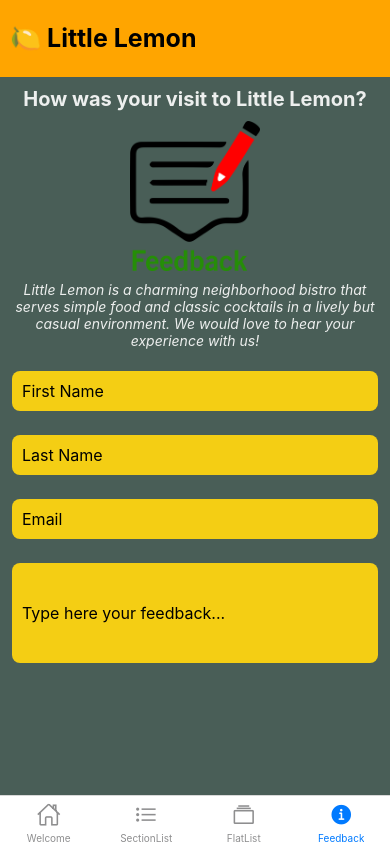
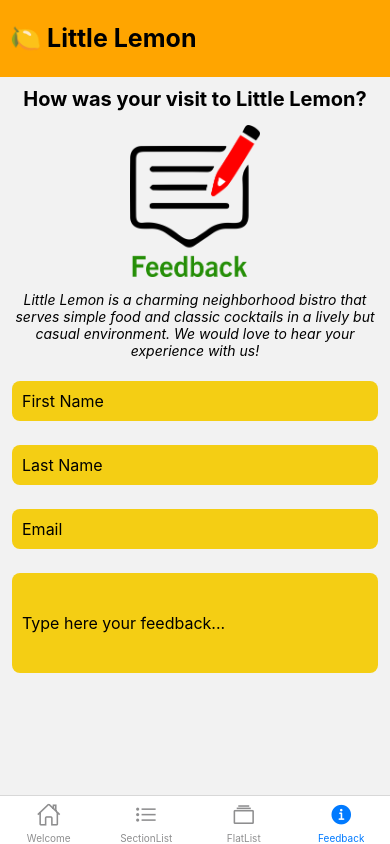
Before and after one commit to vladimirkratinov/LittleLemonApp-ReactNative, a React Native app: screen /Feedback in a window 390 px wide. Built offline with nearby package versions, Linux system fonts and the light colour scheme.

Commit message:
fixing Keyboard bug (return to previous state, stable)

```diff
--- a/App.js
+++ b/App.js
@@ -1,5 +1,6 @@
 import React from "react";
 import { SafeAreaView } from "react-native";
+import { SafeAreaProvider } from "react-native-safe-area-context";
 import { NavigationContainer } from "@react-navigation/native";
 import { createBottomTabNavigator } from "@react-navigation/bottom-tabs";
 import Ionicons from "react-native-vector-icons/Ionicons";
@@ -16,26 +17,27 @@
 const App = () => {
   return (
     <SafeAreaView style={stylesMenu.container}>
+      <LittleLemonHeader />
       <NavigationContainer>
-        <LittleLemonHeader />
         <Tab.Navigator
-          screenOptions={({ route }) => ({
-            tabBarIcon: ({ focused, color, size }) => {
-              let iconName;
-
-              if (route.name === "Welcome") {
-                iconName = focused ? "ios-home" : "ios-home-outline";
-              } else if (route.name === "SectionList") {
-                iconName = focused ? "ios-list" : "ios-list-outline";
-              } else if (route.name === "FlatList") {
-                iconName = focused ? "ios-albums" : "ios-albums-outline";
-              } else if (route.name === "Feedback") {
-                iconName = focused ? "information-circle" : "information-circle-outline";
-              }
-
-              return <Ionicons name={iconName} size={size} color={color} />;
-            },
-          })}
+          screenOptions={({ route }) => {
+            const iconMapping = {
+              Welcome: "ios-home",
+              SectionList: "ios-list",
+              FlatList: "ios-albums",
+              Feedback: "information-circle",
+            };
+            const iconName = iconMapping[route.name] || "ios-home-outline";
+            return {
+              tabBarIcon: ({ focused, color, size }) => (
+                <Ionicons
+                  name={focused ? iconName : `${iconName}-outline`}
+                  size={size}
+                  color={color}
+                />
+              ),
+            };
+          }}
         >
           <Tab.Screen
             name="Welcome"
--- a/styles/stylesFeedback.js
+++ b/styles/stylesFeedback.js
@@ -3,15 +3,11 @@
 const stylesFeedback = StyleSheet.create({
   container: {
     flex: 1,
-    // paddingTop: StatusBar.currentHeight,
-    marginHorizontal: 0,
-    backgroundColor: "#495E57",
-    // backgroundColor: "#FFFFFF"
+    paddingTop: StatusBar.currentHeight
   },
   input: {
     height: 40,
     margin: 12,
-    borderWidth: 0,
     padding: 10,
     fontSize: 16,
     borderRadius: 8,
@@ -21,44 +17,37 @@
   messageInput: {
     height: 100,
     margin: 12,
-    borderWidth: 0,
     borderRadius: 8,
     padding: 10,
     fontSize: 16,
     backgroundColor: "#F4CE14",
   },
+  headingSection: {
+    fontSize: 20,
+    padding: 10,
+    marginVertical: 0,
+    color: "black",
+    textAlign: "center",
+    fontWeight: "bold",
+    // backgroundColor: "red",
+  },
   infoSection: {
     fontSize: 14,
     padding: 10,
     marginVertical: 0,
-    color: "#EDEFEE",
+    color: "black",
     textAlign: "center",
     fontStyle: "italic",
-    backgroundColor: "#495E57",
     // backgroundColor: "blue",
   },
-  headingSection: {
-    fontSize: 20,
-    padding: 10,
-    marginVertical: 0,
-    color: "#EDEFEE",
-    textAlign: "center",
-    fontWeight: "bold",
-    backgroundColor: "#495E57",
-    // backgroundColor: "red",
-  },
+
   imageContainer: {
-    flex: 1,
-    justifyContent: 'center',
     alignItems: 'center',
   },
   image: {
     width: 130,
-    height: 150,
-    resizeMode: "stretch",
-    borderRadius: 0,
-    marginVertical: 0,
-    margin: 0
+    height: 160,
+    resizeMode: "center"
   },
 });
 
```
